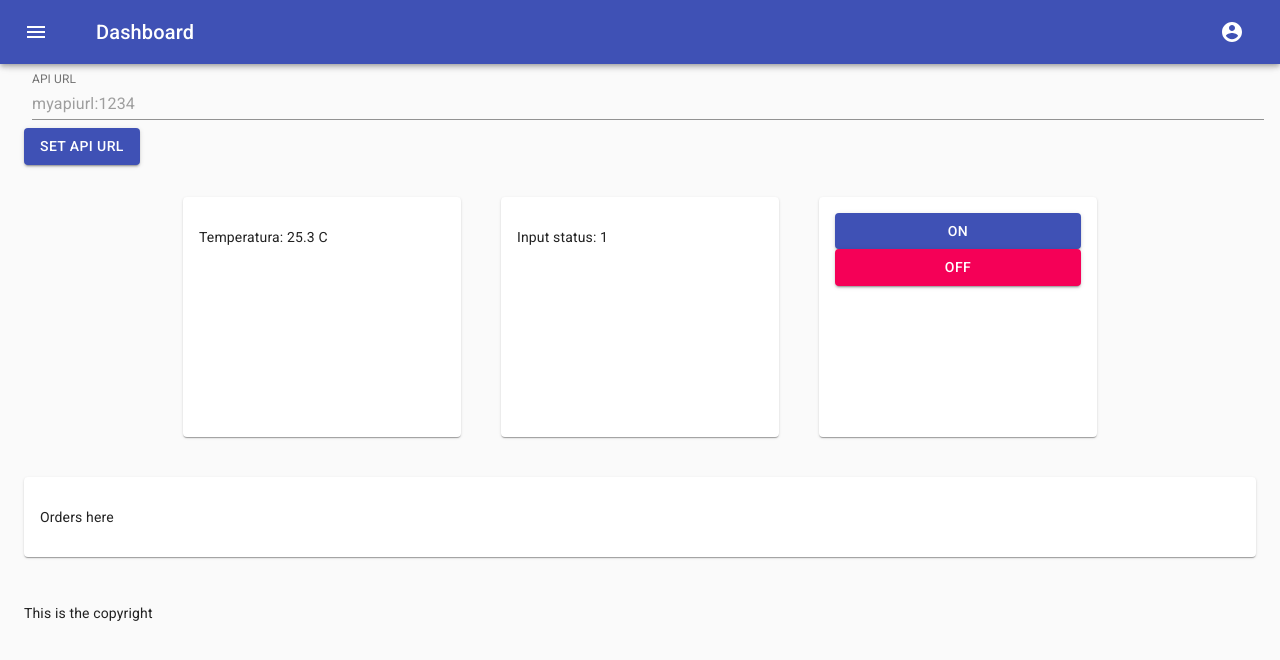
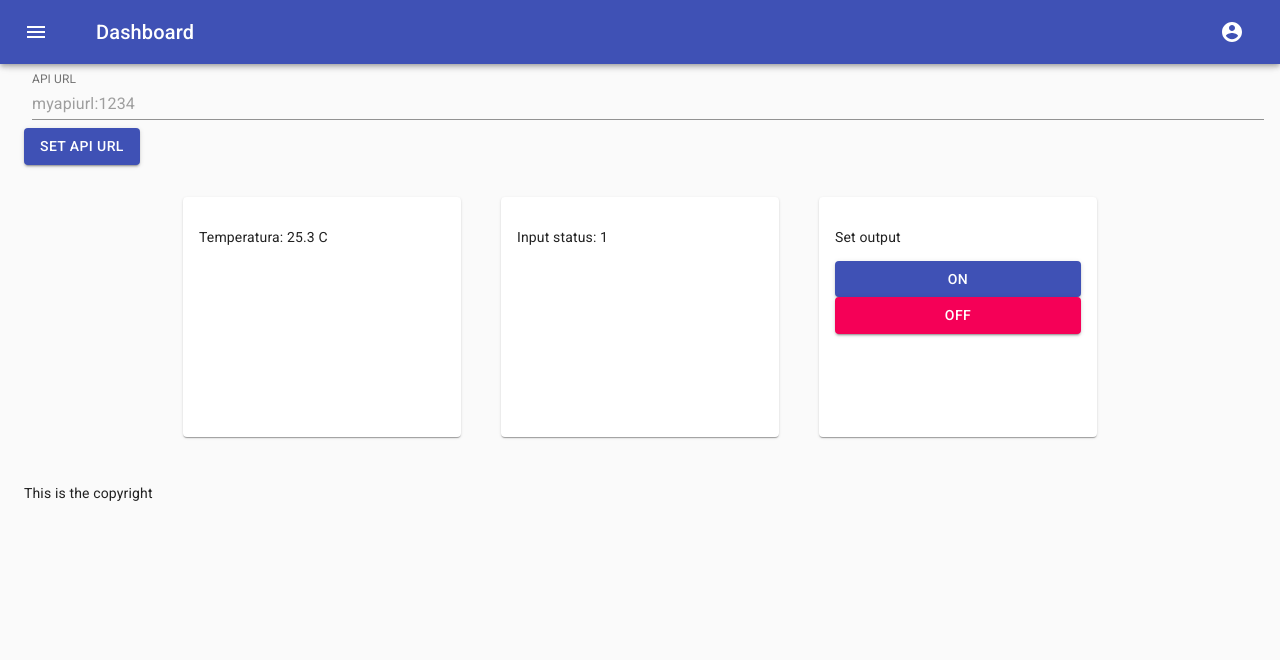
Before and after one commit to plaintext-club/paralysis, a React (Create React App) app: page / in a window 1280 px wide. Shown: the top 660 px of the page. Built offline with nearby package versions, Linux system fonts and the light colour scheme.

Commit message:
refactoring

```diff
--- /dev/null
+++ b/src/CardInput.jsx
@@ -0,0 +1,26 @@
+import React from "react";
+import clsx from "clsx";
+
+import {
+	Grid,
+	Paper
+} from "@material-ui/core";
+
+import useStyles from "./UseStyles";
+
+function CardInput() {
+	const classes = useStyles();
+	const fixedHeightPaper = clsx(classes.paper, classes.fixedHeight);
+
+	return (
+		<>
+			<Grid item xs={12} md={6} lg={3}>
+				<Paper className={fixedHeightPaper}>
+					<p>Input status: 1</p>
+				</Paper>
+			</Grid>
+		</>
+	);
+}
+
+export default CardInput;
--- /dev/null
+++ b/src/CardOutput.jsx
@@ -0,0 +1,33 @@
+import React from "react";
+import clsx from "clsx";
+
+import {
+	Grid,
+	Paper,
+	Button
+} from "@material-ui/core";
+
+import useStyles from "./UseStyles";
+
+function CardOutput() {
+	const classes = useStyles();
+	const fixedHeightPaper = clsx(classes.paper, classes.fixedHeight);
+
+	return (
+		<>
+			<Grid item xs={12} md={6} lg={3}>
+				<Paper className={fixedHeightPaper}>
+					<p>Set output</p>
+					<Button variant="contained" color="primary">
+						ON
+					</Button>
+					<Button variant="contained" color="secondary">
+						OFF
+					</Button>
+				</Paper>
+			</Grid>
+		</>
+	);
+}
+
+export default CardOutput;
--- /dev/null
+++ b/src/CardTemperature.jsx
@@ -0,0 +1,26 @@
+import React from "react";
+import clsx from "clsx";
+
+import {
+	Grid,
+	Paper
+} from "@material-ui/core";
+
+import useStyles from "./UseStyles";
+
+function CardTemperature() {
+	const classes = useStyles();
+	const fixedHeightPaper = clsx(classes.paper, classes.fixedHeight);
+
+	return (
+		<>
+			<Grid item xs={12} md={6} lg={3}>
+				<Paper className={fixedHeightPaper}>
+					<p>Temperatura: 25.3 C</p>
+				</Paper>
+			</Grid>
+		</>
+	);
+}
+
+export default CardTemperature;
--- a/src/Dashboard.jsx
+++ b/src/Dashboard.jsx
@@ -1,66 +1,26 @@
 import React from "react";
-import { makeStyles } from '@material-ui/core/styles';
-import clsx from "clsx";
 
 import {
 	Grid,
-	Paper,
 	Box,
 	Container,
-	Button
 } from "@material-ui/core";
 
-const useStyles = makeStyles(function (theme) {
-	return {
-		container: {
-			paddingTop: theme.spacing(4),
-			paddingBottom: theme.spacing(4),
-		},
-		paper: {
-			padding: theme.spacing(2),
-			display: 'flex',
-			overflow: 'auto',
-			flexDirection: 'column'
-		},
-		fixedHeight: {
-			height: 240
-		}
-	};
-});
+import useStyles from "./UseStyles";
+import CardTemperature from "./CardTemperature";
+import CardInput from "./CardInput";
+import CardOutput from "./CardOutput";
 
 function Dashboard() {
 	const classes = useStyles();
-	const fixedHeightPaper = clsx(classes.paper, classes.fixedHeight);
 
 	return (
 		<>
 			<Container maxWidth="lg" className={classes.container}>
 				<Grid container justify="center" spacing={5}>
-					<Grid item xs={12} md={6} lg={3}>
-						<Paper className={fixedHeightPaper}>
-							<p>Temperatura: 25.3 C</p>
-						</Paper>
-					</Grid>
-					<Grid item xs={12} md={6} lg={3}>
-						<Paper className={fixedHeightPaper}>
-							<p>Input status: 1</p>
-						</Paper>
-					</Grid>
-					<Grid item xs={12} md={6} lg={3}>
-						<Paper className={fixedHeightPaper}>
-							<Button variant="contained" color="primary">
-								ON
-							</Button>
-							<Button variant="contained" color="secondary">
-								OFF
-							</Button>
-						</Paper>
-					</Grid>
-					<Grid item xs={12}>
-						<Paper className={classes.paper}>
-							<p>Orders here</p>
-						</Paper>
-					</Grid>
+					<CardTemperature />
+					<CardInput />
+					<CardOutput />
 				</Grid>
 				<Box pt={4}>
 					<p>This is the copyright</p>
--- a/src/Header.jsx
+++ b/src/Header.jsx
@@ -1,5 +1,4 @@
 import React from "react";
-import clsx from 'clsx';
 import { makeStyles } from '@material-ui/core/styles';
 
 import {
--- a/src/NavDrawer.jsx
+++ b/src/NavDrawer.jsx
@@ -1,6 +1,4 @@
 import React from "react";
-import { useState } from "react";
-import clsx from 'clsx';
 import { makeStyles } from '@material-ui/core/styles';
 import navItems from './listItems';
 
@@ -18,7 +16,6 @@ const useStyles = makeStyles(function (theme) {
 
 function NavDrawer({ open, handleClose }) {
 	const classes = useStyles();
-	const [state, setState] = useState(false);
 
 	return (
 		<>
--- /dev/null
+++ b/src/UseStyles.jsx
@@ -0,0 +1,21 @@
+import { makeStyles } from '@material-ui/core/styles';
+
+const useStyles = makeStyles(function (theme) {
+	return {
+		container: {
+			paddingTop: theme.spacing(4),
+			paddingBottom: theme.spacing(4),
+		},
+		paper: {
+			padding: theme.spacing(2),
+			display: 'flex',
+			overflow: 'auto',
+			flexDirection: 'column'
+		},
+		fixedHeight: {
+			height: 240
+		}
+	};
+});
+
+export default useStyles;
```
